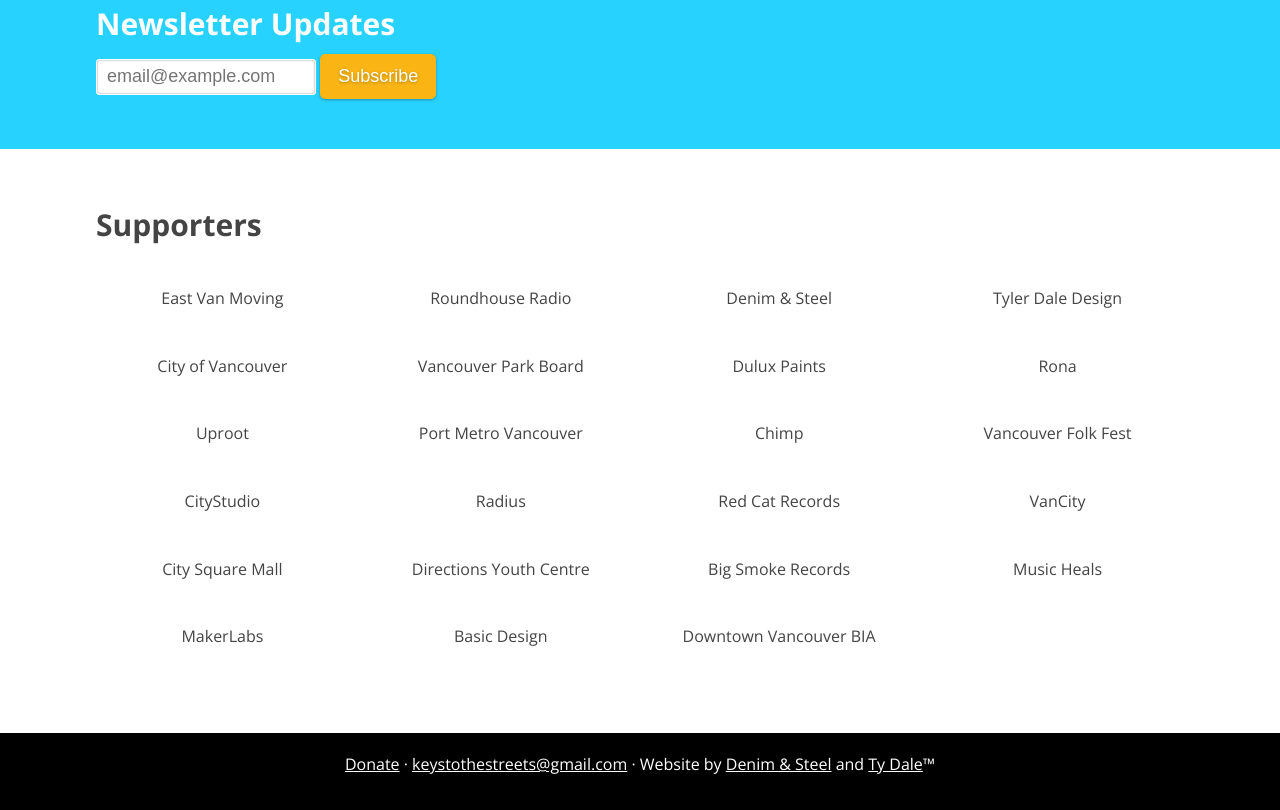
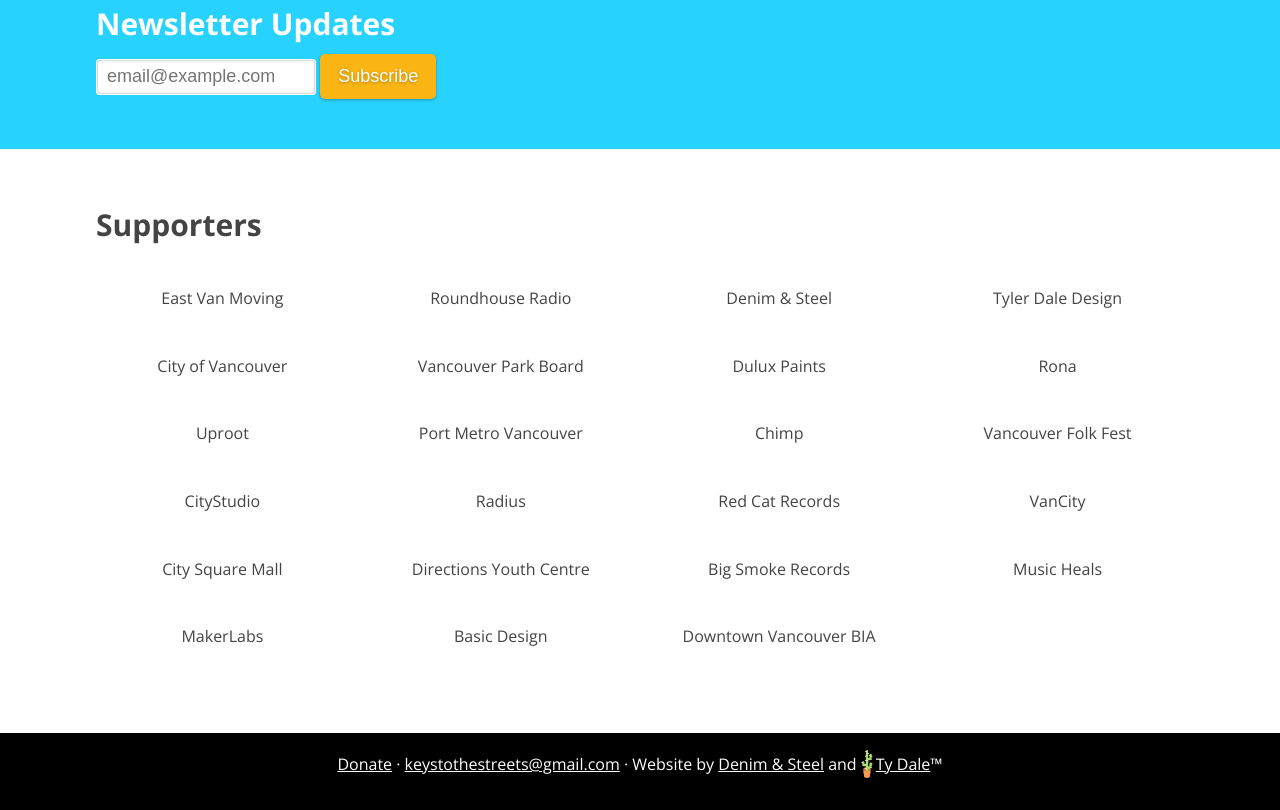
Before and after one commit to denimandsteel/keystothestreets.com, a website: page index.html in a window 1280 px wide. Shown: the part 2559-3369 px from the top of the page. Drawn offline with nearby package versions, Linux system fonts and the light colour scheme; no server answers.

Commit message:
Ty Dale Cactus

```diff
--- a/_sass/style.scss
+++ b/_sass/style.scss
@@ -686,6 +686,12 @@
     &:hover {
       color: $yellow;
     }
+    &.ty-dale-cactus {
+      background: url(../../images/ty-dale-cactus.svg) left top;
+      background-repeat: no-repeat;
+      background-size: contain;
+      padding: 3px 0 3px 15px;
+    }
   }
 }
 
--- a/index.html
+++ b/index.html
@@ -429,7 +429,7 @@
       <ul>
         <li><a href="https://chimp.net/campaigns/keys-to-the-streets-3b5427b7-f6ac-46e7-8b9c-89560bbcb881">Donate</a></li>
         <li><a href="mailto:keystothestreets@gmail.com">keystothestreets@gmail.com</a></li>
-        <li>Website by <a href="http://denimandsteel.com">Denim &amp; Steel</a> and <a href="http://tydale.ca">Ty Dale</a>&trade;</li>
+        <li>Website by <a href="http://denimandsteel.com">Denim &amp; Steel</a> and <a class="ty-dale-cactus" href="http://tydale.ca">Ty Dale</a>&trade;</li>
       </ul>
     </div>
   </footer>
```
Also changed, not shown: dist/styles/style.css, dist/styles/style.min.css, images/ty-dale-cactus.svg (added).
